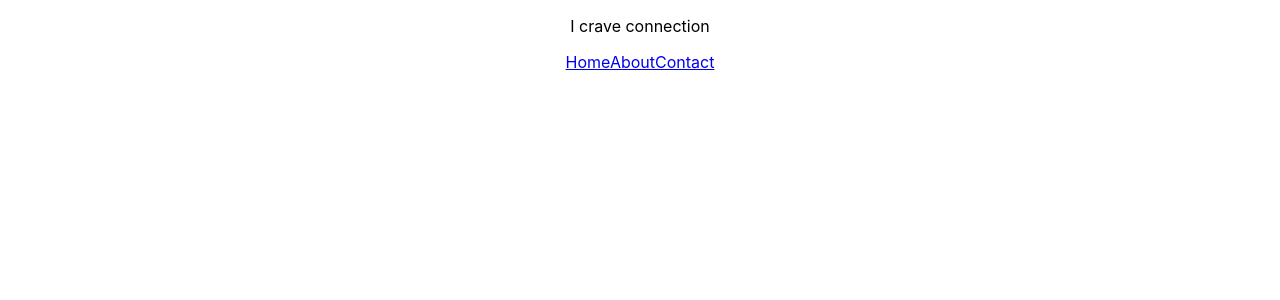
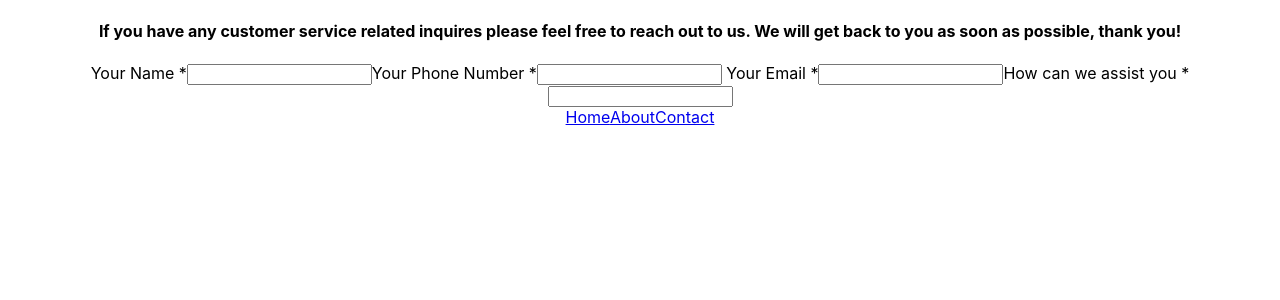
Before and after one commit to PurdyRad/PurdyPoolServices, a React (Create React App) app: page /contact in a window 1280 px wide. Shown: the top 300 px of the page. Built offline with nearby package versions, Linux system fonts and the light colour scheme.

Commit message:
fleshed basic form structure for contact

```diff
--- a/package.json
+++ b/package.json
@@ -11,7 +11,8 @@
     "react-router-dom": "^6.0.2",
     "react-scripts": "4.0.3",
     "styled-components": "^5.3.3",
-    "web-vitals": "^1.1.2"
+    "web-vitals": "^1.1.2",
+    "yup": "^0.32.11"
   },
   "scripts": {
     "start": "react-scripts start",
--- a/src/components/Contact.js
+++ b/src/components/Contact.js
@@ -1,9 +1,32 @@
-import React from 'react'
+import React, { useState } from 'react'
+
+const initialFormValues = {
+    name: '',
+    phoneNumber: '',
+    email: '',
+    inquiry: ''
+}
 
 const Contact = () => {
+    const [formValues, setFormValues] = useState(initialFormValues);
+
+    const changer = (e) => {
+        setFormValues({formValues: e.target})
+    }
+
     return (
         <div>
-            <p>I crave connection</p>
+            <h4>If you have any customer service related inquires please feel free to reach out to us. We will get back to you as soon as possible, thank you!</h4>
+            <form>
+                <label>Your Name *</label>
+                <input value={formValues.name} onChange={changer}></input>
+                <label>Your Phone Number *</label>
+                <input value={formValues.phoneNumber} onChange={changer}></input>
+                <label> Your Email *</label>
+                <input value={formValues.email} onChange={changer}></input>
+                <label>How can we assist you *</label>
+                <input value ={formValues.inquiry} onChange={changer}></input>
+            </form>
         </div>
     )
 }
```
Also changed, not shown: 1 other file (tests, documents, lock files or other folders).
